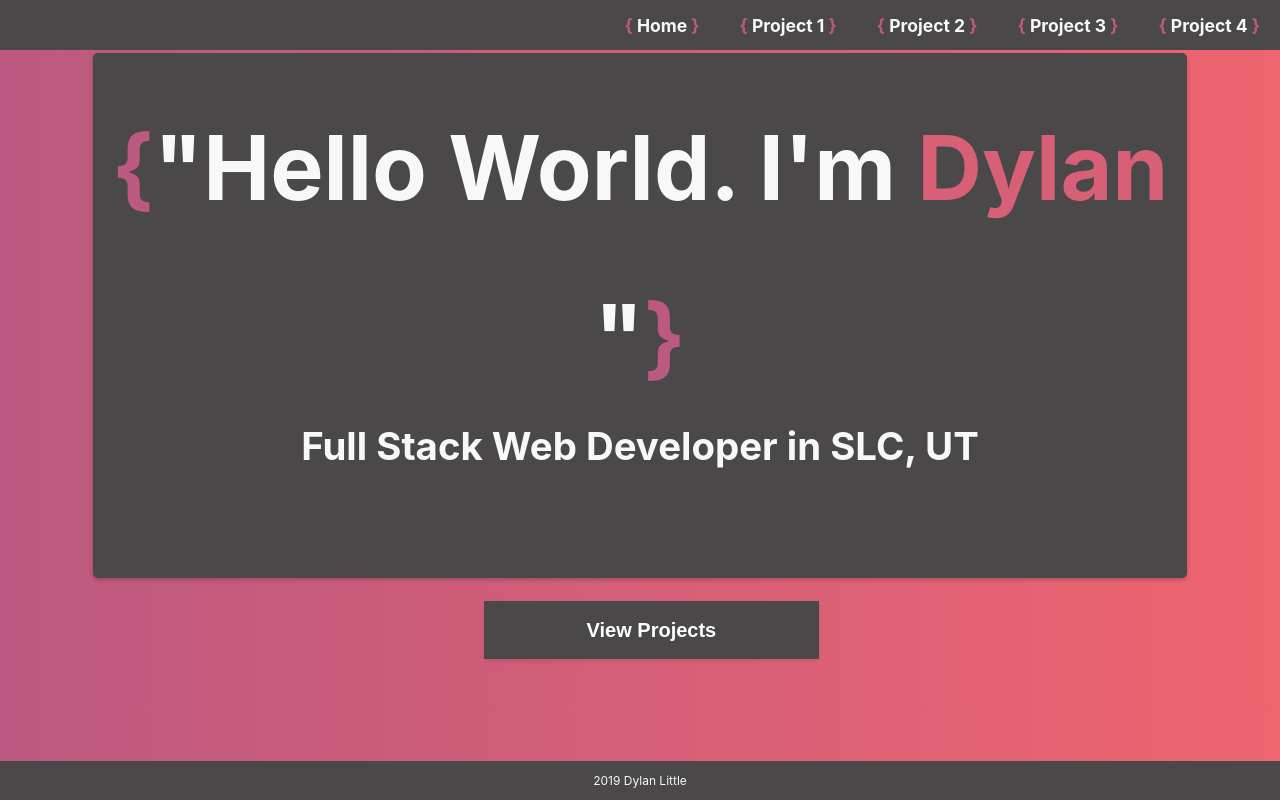
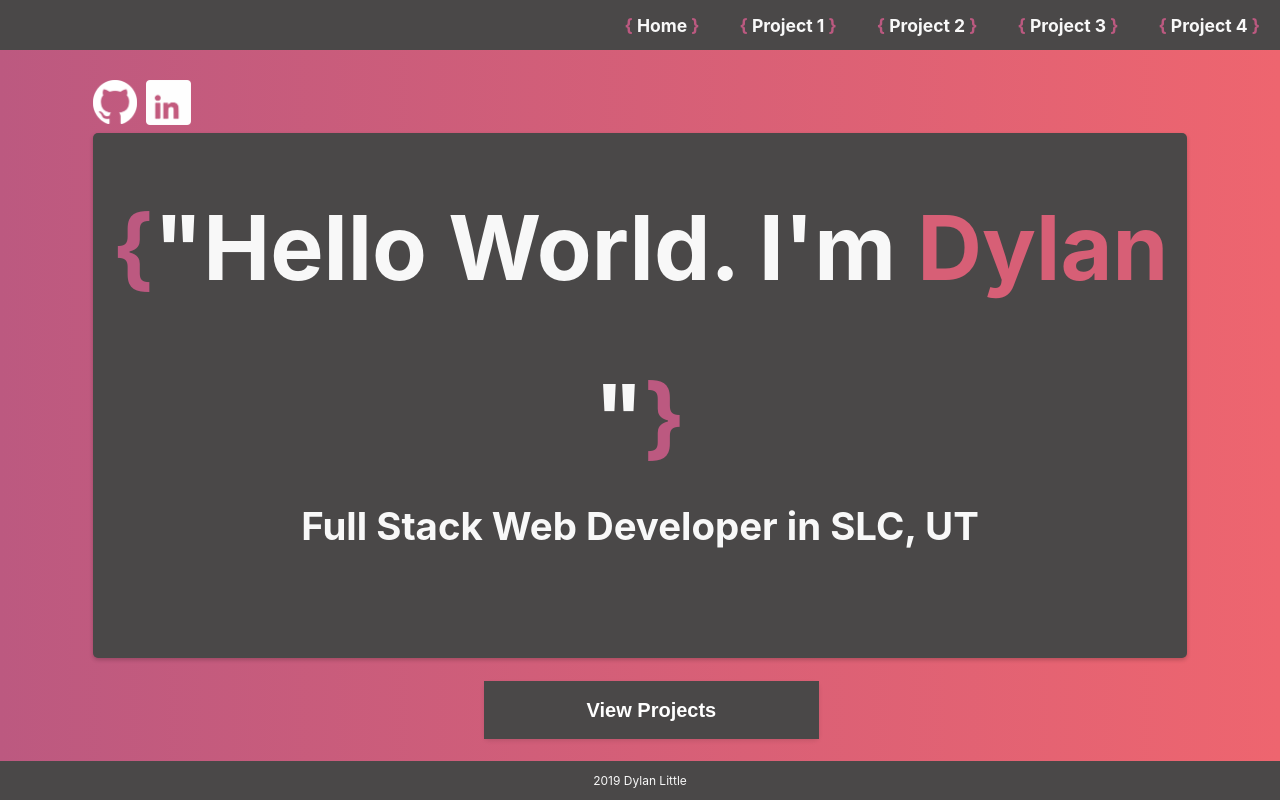
Before and after one commit to dlittle1/react-portfolio, a React (Create React App) app: page /#/# in a window 1280 px wide. Built offline with nearby package versions, Linux system fonts and the light colour scheme.

Commit message:
fixed modal links

```diff
--- a/src/components/Modal.js
+++ b/src/components/Modal.js
@@ -2,7 +2,7 @@ import React from 'react'
 import styles from "../style_sheets/design.css.js"
 import Home from "./Home"
 import Project from "./Project"
-import {BrowserRouter as Router, Link, useHistory} from 'react-router-dom'
+import { Link, useHistory} from 'react-router-dom'
 export default function Modal(props){
    const {whiteSmoke, darkGrey, purpRed} = styles
    const {navColor, linkColor, projectLocation } = props
@@ -12,8 +12,7 @@ export default function Modal(props){
       history.push(str)
    }
    return (
-      <Router>
-            <ul className="modal" style={projectLocation ? {backgroundColor: navColor.color, top: "80px"} : {backgroundColor: navColor.color, marginTop: "-2px"}}>
+         <ul className="modal" style={projectLocation ? {backgroundColor: navColor.color, top: "80px"} : {backgroundColor: navColor.color, top: "80px"}}>
             <Link to="/" onClick={() => handleChange("/")}>
                <h3 style={{marginLeft: "-20px"}}>
                   <span style={purpRed}>{'{ '}</span>
@@ -50,6 +49,5 @@ export default function Modal(props){
                </h3>
             </Link>
          </ul>
-      </Router>
    )
 }
--- a/src/style_sheets/App.css
+++ b/src/style_sheets/App.css
@@ -1,3 +1,3 @@
 .App {
-   margin-top: 80px;
+
 }
--- a/src/style_sheets/Home.css
+++ b/src/style_sheets/Home.css
@@ -1,4 +1,6 @@
-
+.home {
+   padding-top: 80px;
+}
 .header{
    display: flex;
    justify-content:flex-start;
--- a/src/style_sheets/Project.css
+++ b/src/style_sheets/Project.css
@@ -1,4 +1,6 @@
-
+.project {
+   padding-top: 80px;
+}
 .body-text {
    display: grid;
    grid-template-columns: auto 3fr;
```
Lines whose indentation alone changed are shown as unchanged.
